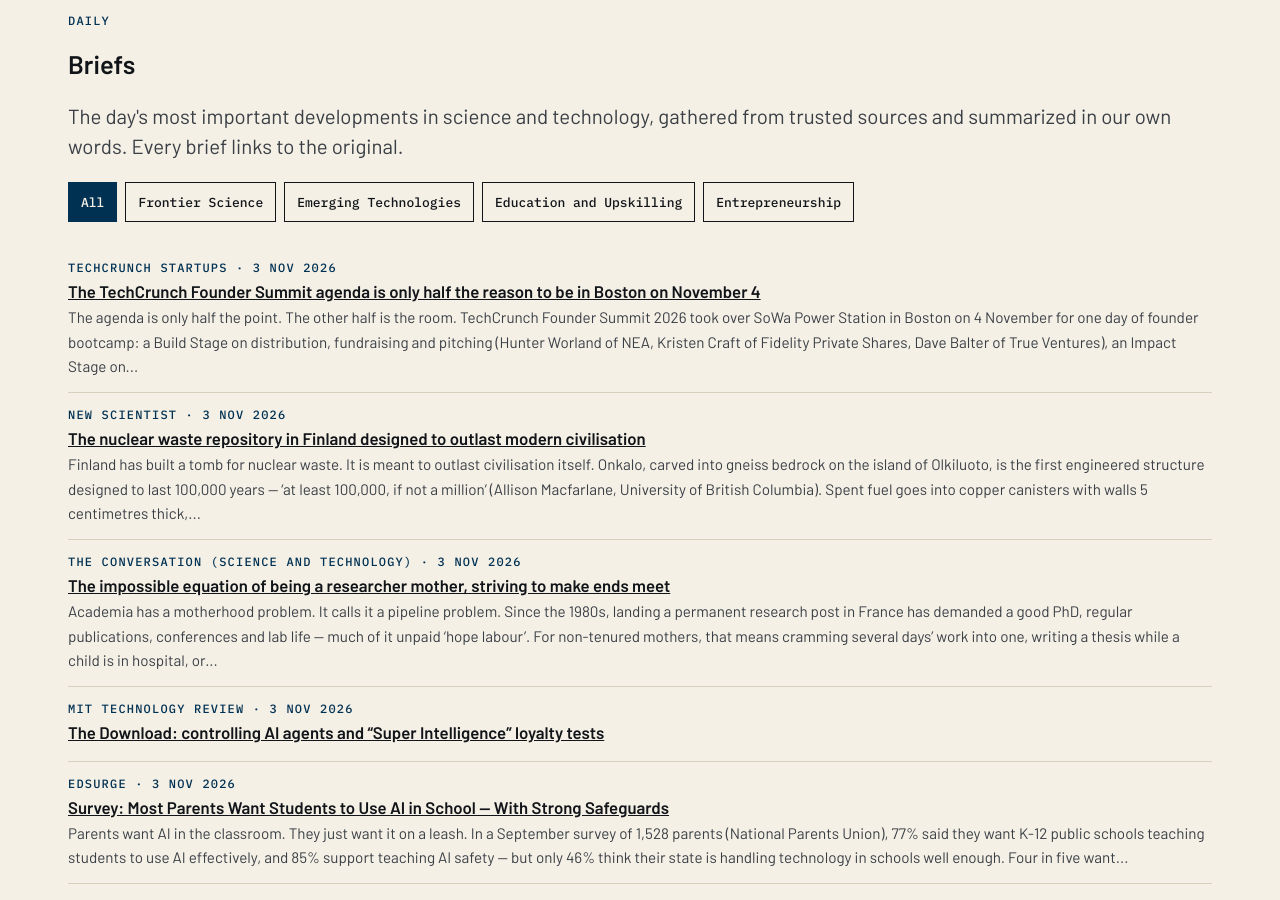
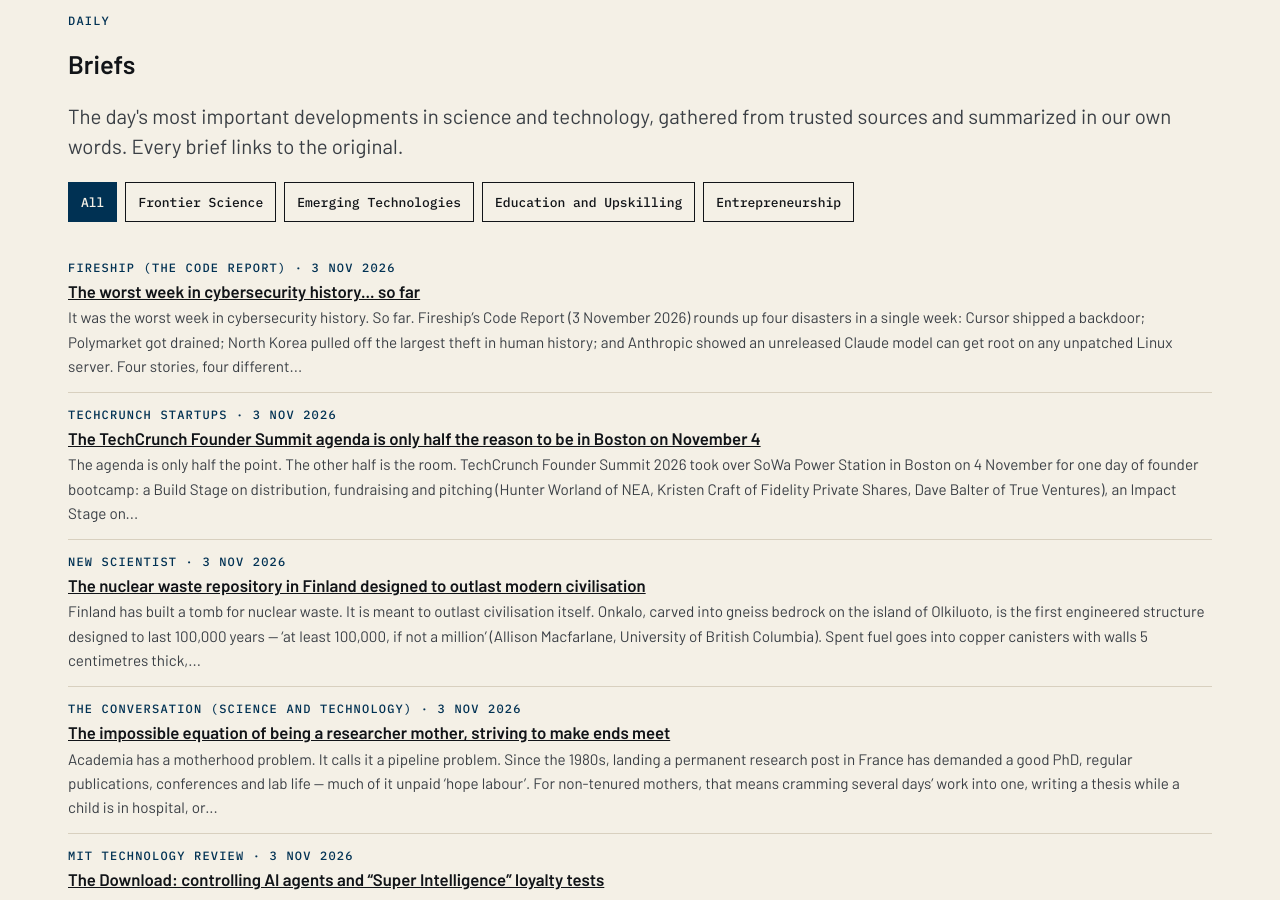
Before and after one commit to katz-news/katz.news, a Jekyll site: the page built from briefs/index.html, in a window 1280 px wide and 900 px high, scrolled down 318 px. Built offline with Jekyll 4.4.1, drawn with Linux system fonts in a browser that asks for light colours.

Commit message:
Publish 2026-11-05

```diff
--- a/_data/build.yml
+++ b/_data/build.yml
@@ -1 +1 @@
-published_at: 2026-11-05T11:37:20Z
+published_at: 2026-11-05T11:40:08Z
--- /dev/null
+++ b/_posts/briefs/2026-11-04-the-worst-week-in-cybersecurity-history-so-far.md
@@ -0,0 +1,16 @@
+---
+published: true
+title: The worst week in cybersecurity history... so far
+date: 2026-11-03
+section: technology
+source_name: Fireship (The Code Report)
+source_url: https://www.youtube.com/watch?v=k2ruCf_z75I
+youtube_id: k2ruCf_z75I
+---
+It was the worst week in cybersecurity history. So far.
+
+Fireship's Code Report (3 November 2026) rounds up four disasters in a single week: Cursor shipped a backdoor; Polymarket got drained; North Korea pulled off the largest theft in human history; and Anthropic showed an unreleased Claude model can get root on any unpatched Linux server. Four stories, four different kinds of failure, one very bad week.
+
+The running joke in the comments is that every week is now the worst week yet — and the punchline writes itself: next week will be worse.
+
+Conclusion: cybersecurity is not a war. It is a blooper reel with a body count.
```
